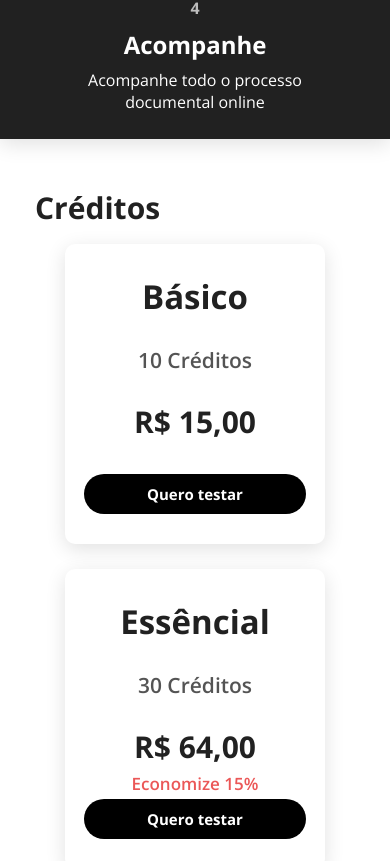
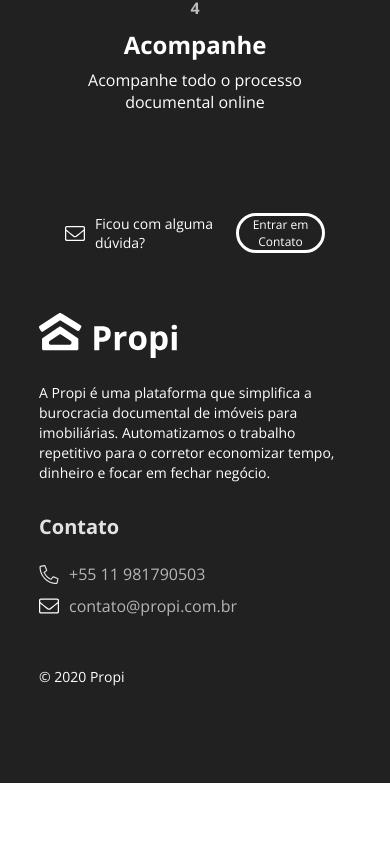
Before and after one commit to JBezerra/propi-landing-page, a Next.js app: page / in a window 390 px wide. Shown: the part 4135-4996 px from the top of the page. After the commit the page ends 4918 px from the top, so only its background shows below. Built offline with nearby package versions, Linux system fonts and the light colour scheme.

Commit message:
feat(plans): plans section temporarily removed

```diff
--- a/pages/index.js
+++ b/pages/index.js
@@ -166,7 +166,7 @@
         </div>
       </div>
 
-      <div className={styles.plansContainer}>
+      {/* <div className={styles.plansContainer}>
         <h1>Créditos</h1>
         <div className={styles.plansItemsContainer}>
           <div className={styles.plansItemContainer}>
@@ -204,7 +204,7 @@
             </div>
           </div>
         </div>
-      </div>
+      </div> */}
 
       <div className={styles.footerContainer}>
         <div className={styles.footerContentAreaContainer}>
--- a/styles/Landing.module.css
+++ b/styles/Landing.module.css
@@ -435,9 +435,10 @@
 .footerContainer {
     position: absolute;
     width: 100%;
+    margin-top: calc(466px + 10px);
     height: 490px;
     left: 0px;
-    background: rgba(0, 0, 0, 0.87);
+    background: #212121;
 }
 
 .footerContentAreaContainer {
@@ -755,6 +756,9 @@
         row-gap: 25px;
         justify-items: center;
     }
+    .footerContainer {
+        margin-top: calc(466px + 720px);
+    }
     .plansItemContainer {
         width: 260px;
     }
```
